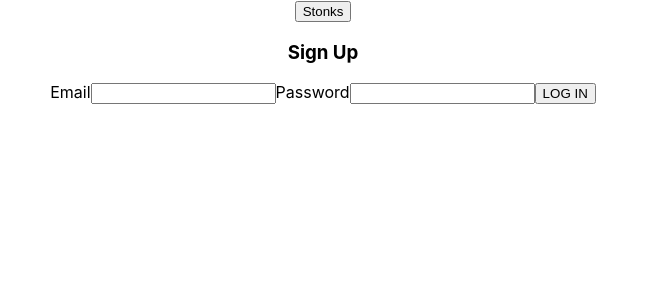
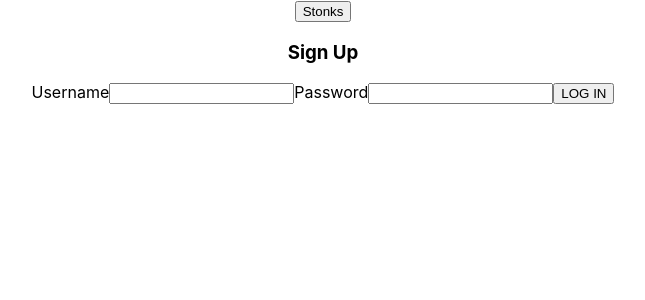
Before and after one commit to lehelen19/stocks-frontend, a React (Create React App) app: page / in a window 1280 px wide. Shown: the top 300 px of the page, without its empty margins (317-962 px from the left). Built offline with nearby package versions, Linux system fonts and the light colour scheme.

Commit message:
Change email to username for login

```diff
--- a/src/components/LoginForm/LoginForm.js
+++ b/src/components/LoginForm/LoginForm.js
@@ -3,8 +3,8 @@ import * as usersService from '../../utilities/users-service';
 
 export default function LoginForm({ setUser }) {
   const [credentials, setCredentials] = useState({
-        email: '',
-        password: ''
+    username: '',
+    password: '',
   });
   const [error, setError] = useState('');
 
@@ -27,10 +27,22 @@ export default function LoginForm({ setUser }) {
     <div>
       <div className="form-container">
         <form autoComplete="off" onSubmit={handleSubmit}>
-                    <label>Email</label>
-                    <input type="text" name="email" value={credentials.email} onChange={handleChange} required />
+          <label>Username</label>
+          <input
+            type="text"
+            name="username"
+            value={credentials.username}
+            onChange={handleChange}
+            required
+          />
           <label>Password</label>
-                    <input type="password" name="password" value={credentials.password} onChange={handleChange} required />
+          <input
+            type="password"
+            name="password"
+            value={credentials.password}
+            onChange={handleChange}
+            required
+          />
           <button type="submit">LOG IN</button>
         </form>
       </div>
```
Lines whose indentation alone changed are shown as unchanged.
